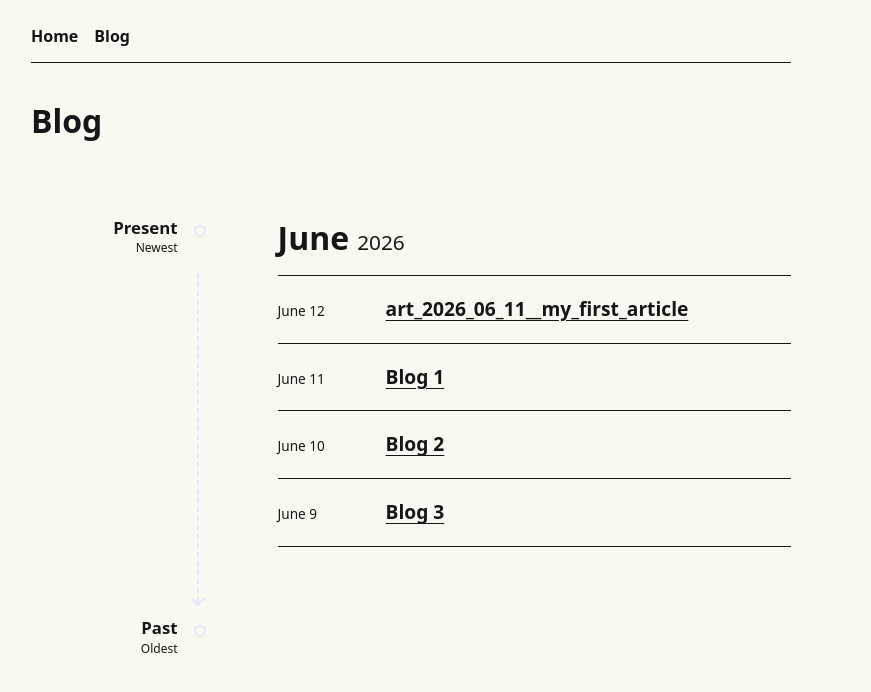
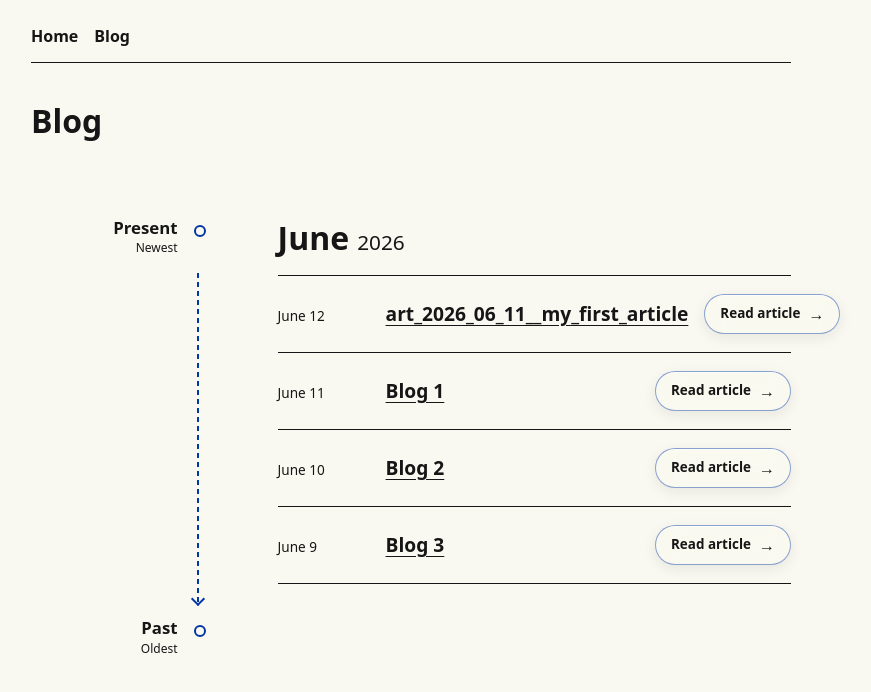
Before and after one commit to mister-one/mister-one.github.io, a Jekyll site: the page built from blog/index.md, in a window 1280 px wide. Shown: the top 692 px of the page, without its empty margins (229-1100 px from the left). Built offline with Jekyll 4.4.1, drawn with Linux system fonts in a browser that asks for light colours.

Commit message:
committed at: 2026-06-11 | 11-15-25 UTC

```diff
--- a/assets/css/style.css
+++ b/assets/css/style.css
@@ -1,7 +1,7 @@
 :root {
   --color-background: rgb(250, 249, 241);
   --color-soft-black: rgb(22, 22, 22);
-  --color-lavender: rgb(228, 230, 252);
+  --color-main-blue: rgb(0, 55, 162);
 }
 
 body {
@@ -75,8 +75,8 @@ img {
   margin: 16px 7px;
   background: repeating-linear-gradient(
     to bottom,
-    var(--color-lavender) 0,
-    var(--color-lavender) 5px,
+    var(--color-main-blue) 0,
+    var(--color-main-blue) 5px,
     transparent 5px,
     transparent 9px
   );
@@ -89,8 +89,8 @@ img {
   left: -4px;
   width: 8px;
   height: 8px;
-  border-right: 2px solid var(--color-lavender);
-  border-bottom: 2px solid var(--color-lavender);
+  border-right: 2px solid var(--color-main-blue);
+  border-bottom: 2px solid var(--color-main-blue);
   transform: rotate(45deg);
 }
 
@@ -107,7 +107,7 @@ img {
   width: 12px;
   height: 12px;
   box-sizing: border-box;
-  border: 2px solid var(--color-lavender);
+  border: 2px solid var(--color-main-blue);
   border-radius: 50%;
   background: var(--color-background);
 }
@@ -173,7 +173,14 @@ img {
   font-variant-numeric: tabular-nums;
 }
 
-.timeline-entry a {
+.timeline-article {
+  display: flex;
+  align-items: center;
+  justify-content: space-between;
+  gap: 16px;
+}
+
+.article-title {
   color: var(--color-soft-black);
   font-family: inherit;
   font-size: clamp(1.05rem, 3vw, 1.2rem);
@@ -182,15 +189,53 @@ img {
   text-underline-offset: 4px;
 }
 
-.timeline-entry a:hover {
+.article-title:hover {
   color: var(--color-soft-black);
   text-decoration-thickness: 2px;
 }
 
-.timeline-entry a:focus-visible {
-  outline: 3px solid var(--color-lavender);
+.article-title:focus-visible,
+.read-article:focus-visible {
+  outline: 3px solid var(--color-main-blue);
   outline-offset: 4px;
   border-radius: 2px;
+}
+
+.read-article {
+  display: inline-flex;
+  flex: 0 0 auto;
+  align-items: center;
+  gap: 8px;
+  min-height: 40px;
+  box-sizing: border-box;
+  padding: 7px 15px;
+  border: 1px solid rgb(0 55 162 / 45%);
+  border-radius: 999px;
+  color: var(--color-soft-black);
+  background: rgb(250 249 241 / 68%);
+  box-shadow:
+    inset 0 1px 0 rgb(255 255 255 / 70%),
+    0 4px 14px rgb(22 22 22 / 8%);
+  -webkit-backdrop-filter: blur(12px) saturate(120%);
+  backdrop-filter: blur(12px) saturate(120%);
+  font-size: 0.84rem;
+  font-weight: 600;
+  line-height: 1;
+  text-decoration: none;
+}
+
+.read-article:hover {
+  border-color: var(--color-main-blue);
+  background: rgb(250 249 241 / 86%);
+}
+
+.read-article span {
+  font-size: 1rem;
+  transition: transform 160ms ease-out;
+}
+
+.read-article:hover span {
+  transform: translateX(2px);
 }
 
 @media (max-width: 520px) {
@@ -215,8 +260,8 @@ img {
     margin: 0 16px;
     background: repeating-linear-gradient(
       to right,
-      var(--color-lavender) 0,
-      var(--color-lavender) 5px,
+      var(--color-main-blue) 0,
+      var(--color-main-blue) 5px,
       transparent 5px,
       transparent 9px
     );
@@ -252,4 +297,10 @@ img {
     grid-template-columns: 72px minmax(0, 1fr);
     gap: 14px;
   }
+
+  .timeline-article {
+    align-items: flex-start;
+    flex-direction: column;
+    gap: 12px;
+  }
 }
--- a/blog/index.md
+++ b/blog/index.md
@@ -46,7 +46,14 @@ permalink: /blog/
           <time datetime="{{ article.date | date: '%Y-%m-%d' }}">
             {{ article.date | date: "%B %-d" }}
           </time>
-          <a href="{{ article.url | relative_url }}">{{ article.title }}</a>
+          <div class="timeline-article">
+            <a class="article-title" href="{{ article.url | relative_url }}">
+              {{ article.title }}
+            </a>
+            <a class="read-article" href="{{ article.url | relative_url }}">
+              Read article <span aria-hidden="true">→</span>
+            </a>
+          </div>
         </li>
       {% if forloop.last %}
       </ol>
```
Also changed, not shown: DESIGN.md (+16 -8 lines).
